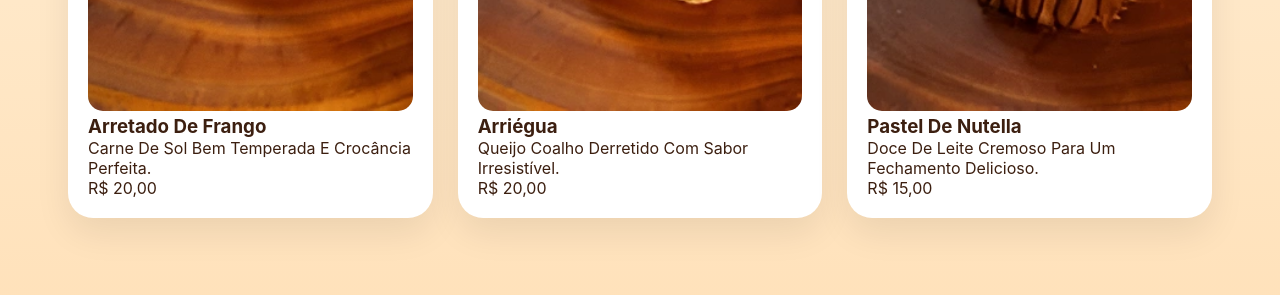
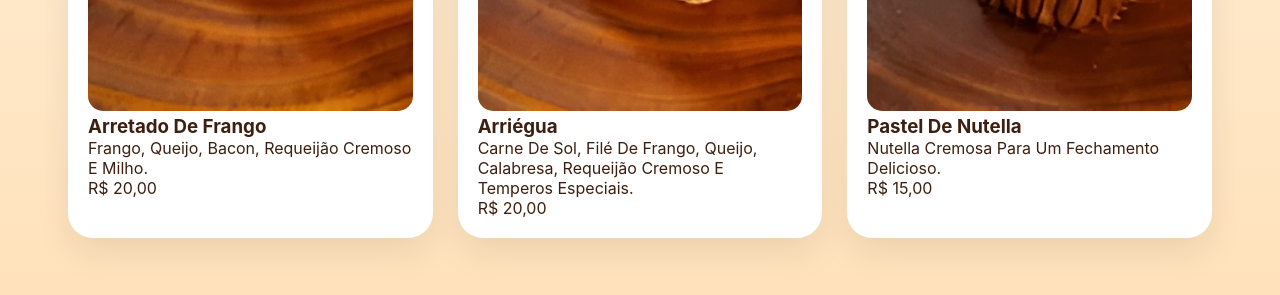
Before and after one commit to pereiradevel/arriegua, a plain HTML site: page index.html in a window 1280 px wide. Shown: the part 1260-1555 px from the top of the page. Drawn offline with nearby package versions, Linux system fonts and the light colour scheme.

Commit message:
Add files via upload

```diff
--- a/index.html
+++ b/index.html
@@ -65,19 +65,19 @@
                 <article class="product-card">
                     <div class="product-image-placeholder"><img src="imgs/arretadofrango-Picsart-AiImageEnhancer.jpg" alt="Arretado de Frango"></div>
                     <h3>Arretado de Frango</h3>
-                    <p>Carne de sol bem temperada e crocância perfeita.</p>
+                    <p>Frango, queijo, bacon, requeijão cremoso e milho.</p>
                     <span class="price">R$ 20,00</span>
                 </article>
                 <article class="product-card">
                     <div class="product-image-placeholder"><img src="imgs/arriegua-Picsart-AiImageEnhancer.jpg" alt="Arriégua"></div>
                     <h3>Arriégua</h3>
-                    <p>Queijo coalho derretido com sabor irresistível.</p>
+                    <p>Carne de sol, filé de frango, queijo, calabresa, requeijão cremoso e temperos especiais.</p>
                     <span class="price">R$ 20,00</span>
                 </article>
                 <article class="product-card">
                     <div class="product-image-placeholder"><img src="imgs/Nutella-Picsart-AiImageEnhancer.jpg" alt="Pastel de Nutella"></div>
                     <h3>Pastel De Nutella</h3>
-                    <p>Doce de leite cremoso para um fechamento delicioso.</p>
+                    <p>Nutella cremosa para um fechamento delicioso.</p>
                     <span class="price">R$ 15,00</span>
                 </article>
             </div>
```
